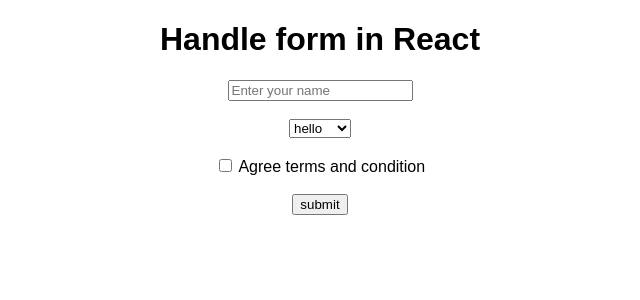
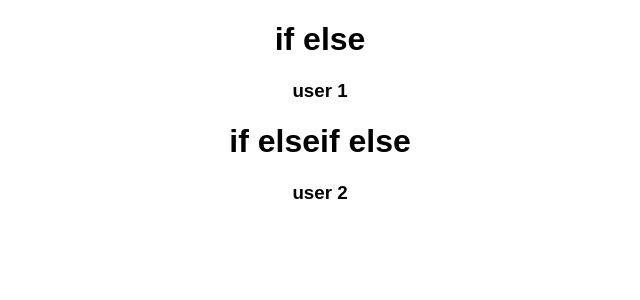
Before and after one commit to yash-jivani/Learn-React-CS, a React (Create React App) app: page / in a window 1280 px wide. Shown: the top 300 px of the page, without its empty margins (320-960 px from the left). Built offline with nearby package versions, Linux system fonts and the light colour scheme.

Commit message:
Conditions

```diff
--- a/src/App.js
+++ b/src/App.js
@@ -1,33 +1,10 @@
-import React,{ useState } from 'react'
+import React from 'react'
+import Conditions from './component/Conditions'
 
 export default function App() {
-
-  const [name, setname] = useState(null)
-  const [option, setOption] = useState(null)
-  const [val, setval] = useState(null)
-
-  const getData = (e) => {
-    e.preventDefault()  // auto reload stop
-    console.log(name,option,val) // print value in console
-  }
-
   return (
-
     <div className='container'>
-
-      <h1>Handle form in React</h1>
-      <form onSubmit={getData}>
-        <input type="text" placeholder='Enter your name' onChange={(e)=>{setname(e.target.value)}} /> <br /><br />
-        <select onChange={(e)=>{setOption(e.target.value)}}>
-          <option>hello</option>
-          <option>Marvel</option>
-          <option>DC</option>
-        </select><br /><br />
-        <input type="checkbox" onChange={(e)=>{setval(e.target.checked)}} /> <span>Agree terms and condition</span><br /><br />
-        <button type="submit">submit</button>
-
-      </form>
-
+      <Conditions />
     </div>
   )
 }
--- /dev/null
+++ b/src/component/Conditions.js
@@ -0,0 +1,29 @@
+// import React, { useState } from 'react'
+import React from 'react'
+
+export default function Conditions() {
+
+    // const [user, setUser] = useState(1)
+    // const [user2, setUser2] = useState(2)
+    // const [user3, setUser3] = useState(3)
+
+    const user = 1;
+    const user2 = 2;
+    const user3 = 3;
+
+
+    return (
+        <div className='container'>
+            <h1>if else</h1>
+            {
+                user === 1 ? <h3>user 1</h3> : 'other(any)'
+            }
+            <h1>if elseif else</h1>
+            {
+                user2 === 2 ? <h3>user 2</h3> :    // if
+                    user3 === 3 ? <h3>user 3</h3> :   // else if
+                        <h3>Not allow</h3>          // else
+            }
+        </div>
+    )
+}
```
